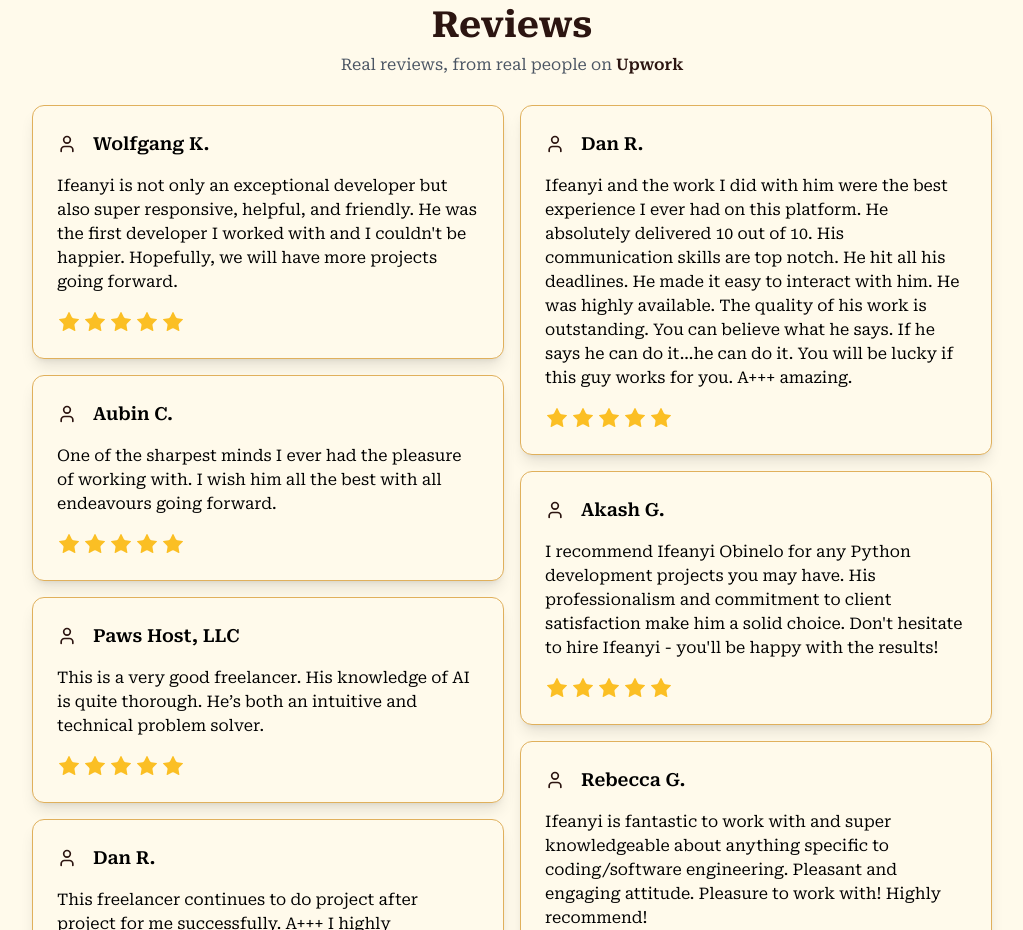
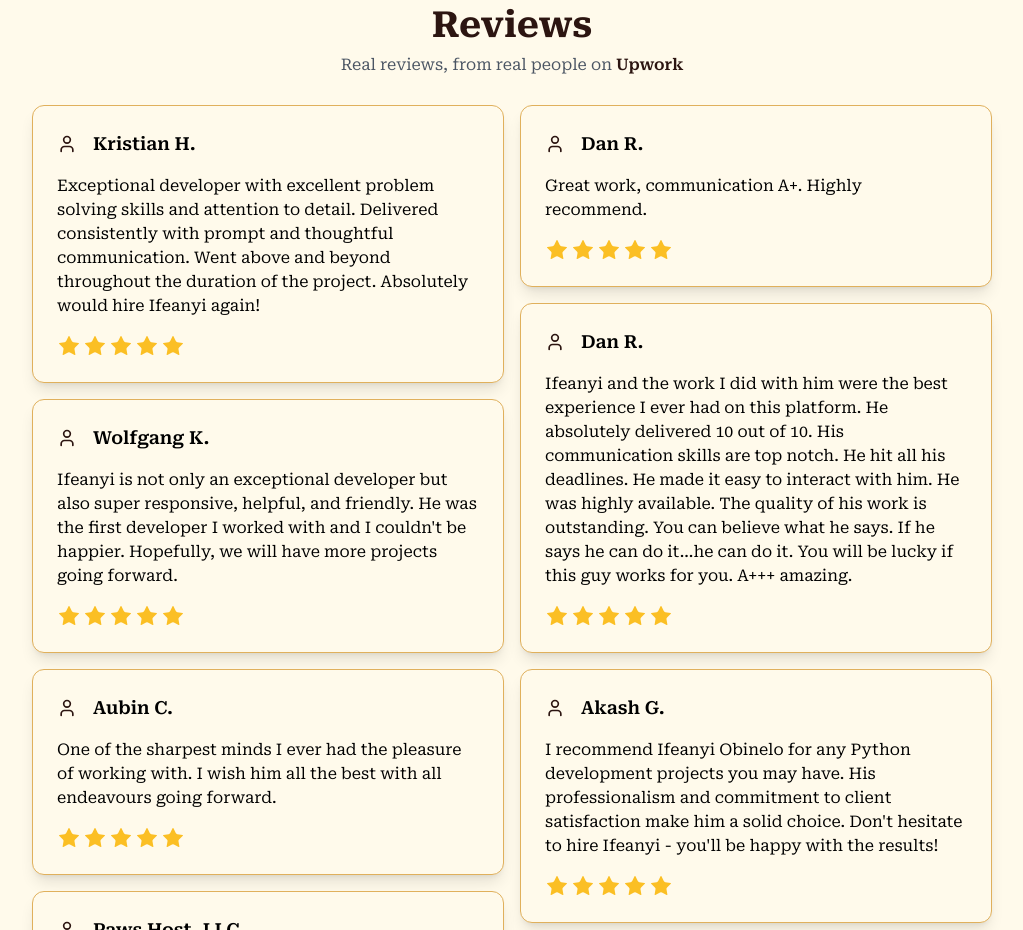
Before and after one commit to kz4killua/website, a Next.js app: page / in a window 1280 px wide. Shown: the part 4820-5750 px from the top of the page, without its empty margins (128-1151 px from the left). Built offline with nearby package versions, Linux system fonts and the light colour scheme.

Commit message:
Update reviews

```diff
--- a/src/components/reviews.tsx
+++ b/src/components/reviews.tsx
@@ -14,6 +14,11 @@ type Review = {
 
 
 const reviews: Review[] = [
+  {
+    name: "Kristian H.",
+    avatar: "",
+    content: "Exceptional developer with excellent problem solving skills and attention to detail. Delivered consistently with prompt and thoughtful communication. Went above and beyond throughout the duration of the project. Absolutely would hire Ifeanyi again!"
+  },
   {
     name: "Wolfgang K.",
     avatar: "",
```
